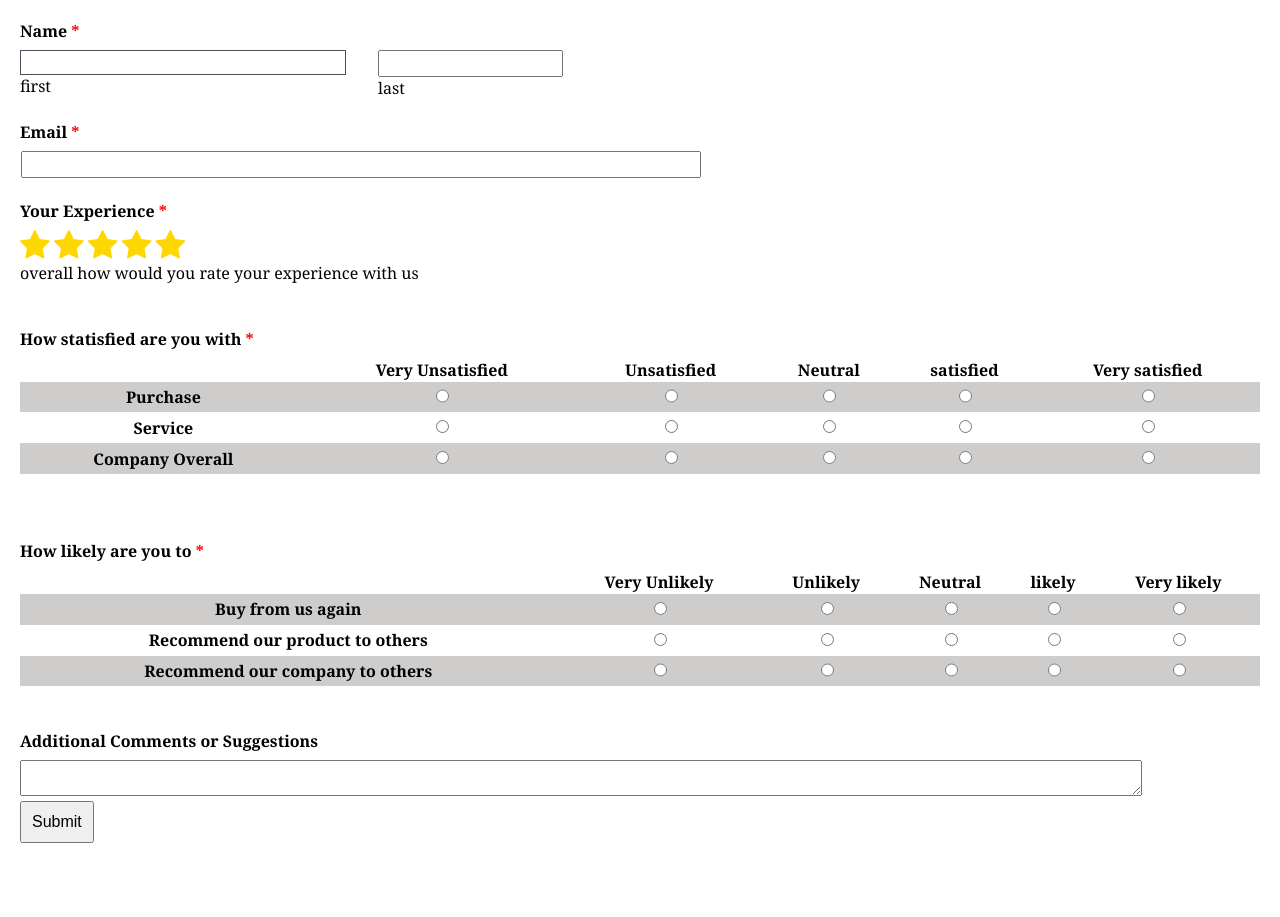
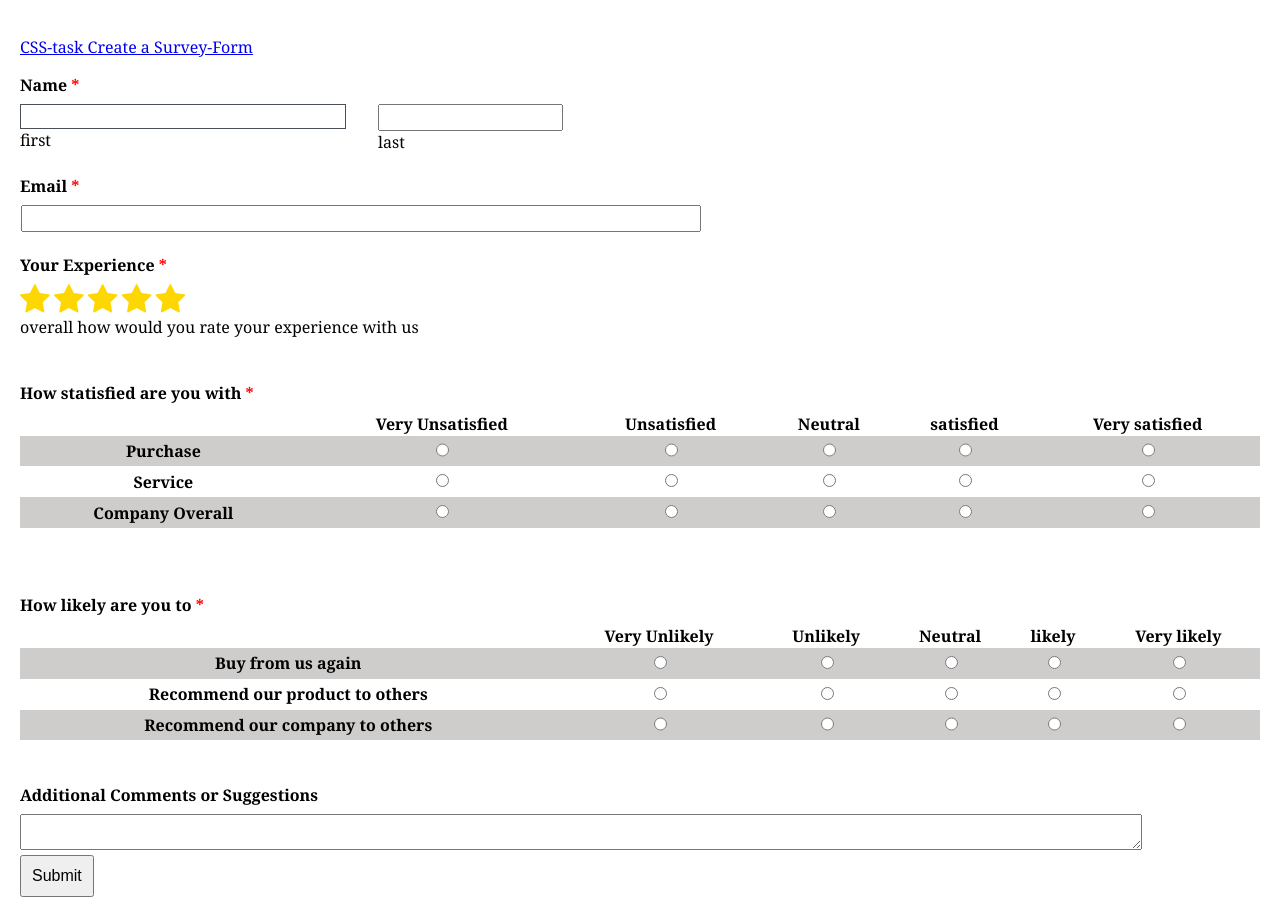
Before and after one commit to Praveen8161/CSS-task-1, a plain HTML site: page index.html in a window 1280 px wide. Before the commit the page ends 863 px from the top, so only its background shows below. Drawn offline with Linux system fonts and the light colour scheme.

Commit message:
First commit

```diff
--- a/index.html
+++ b/index.html
@@ -9,6 +9,7 @@
 
 </head>
 <body>
+    <p><a href="https://github.com/rvsp/HTML-CSS/blob/master/Tasks/Survey-Form.png" target="_blank">CSS-task Create a Survey-Form</a></p>
     <form>
         <label for="name" class="required">Name</label>
        <section class="name">
```
